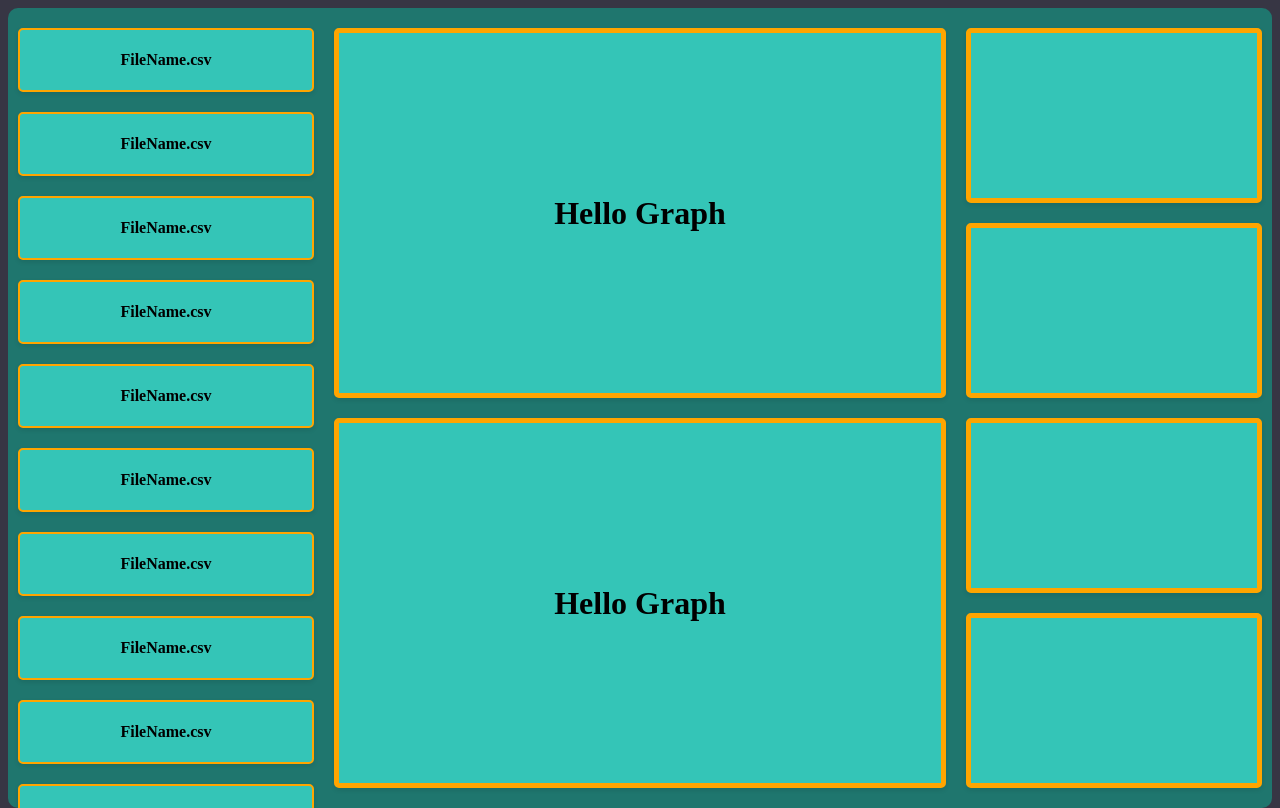
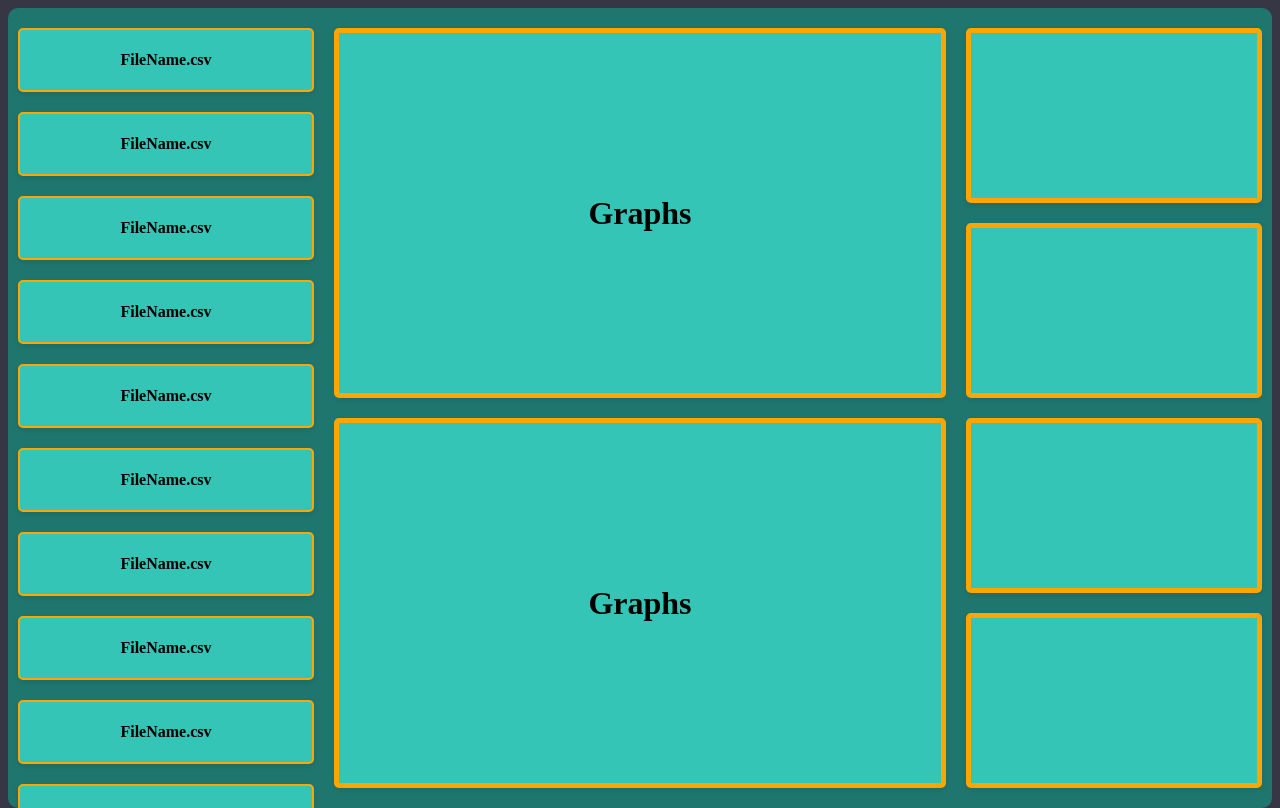
Before and after one commit to rahulaauji-30/wilo-frontend, a React (Vite) app: page / in a window 1280 px wide. Built offline with nearby package versions, Linux system fonts and the light colour scheme.

Commit message:
Update Graph.jsx

```diff
--- a/src/components/Graph.jsx
+++ b/src/components/Graph.jsx
@@ -2,7 +2,7 @@
 const Graph = ()=>{
     return(<>
         <div className="graph">
-        <h1>Hello Graph</h1>
+        <h1>Graphs</h1>
         </div>
     </>)
 }
```
